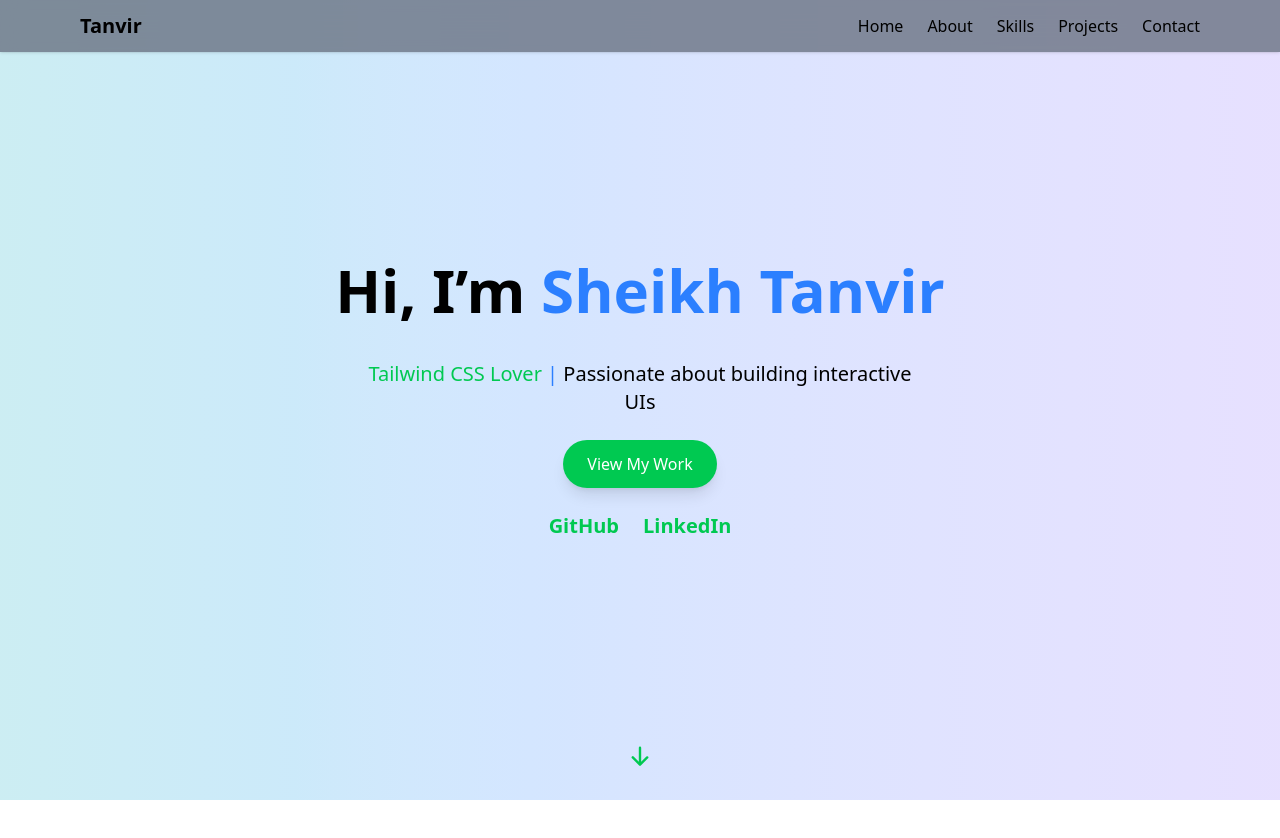
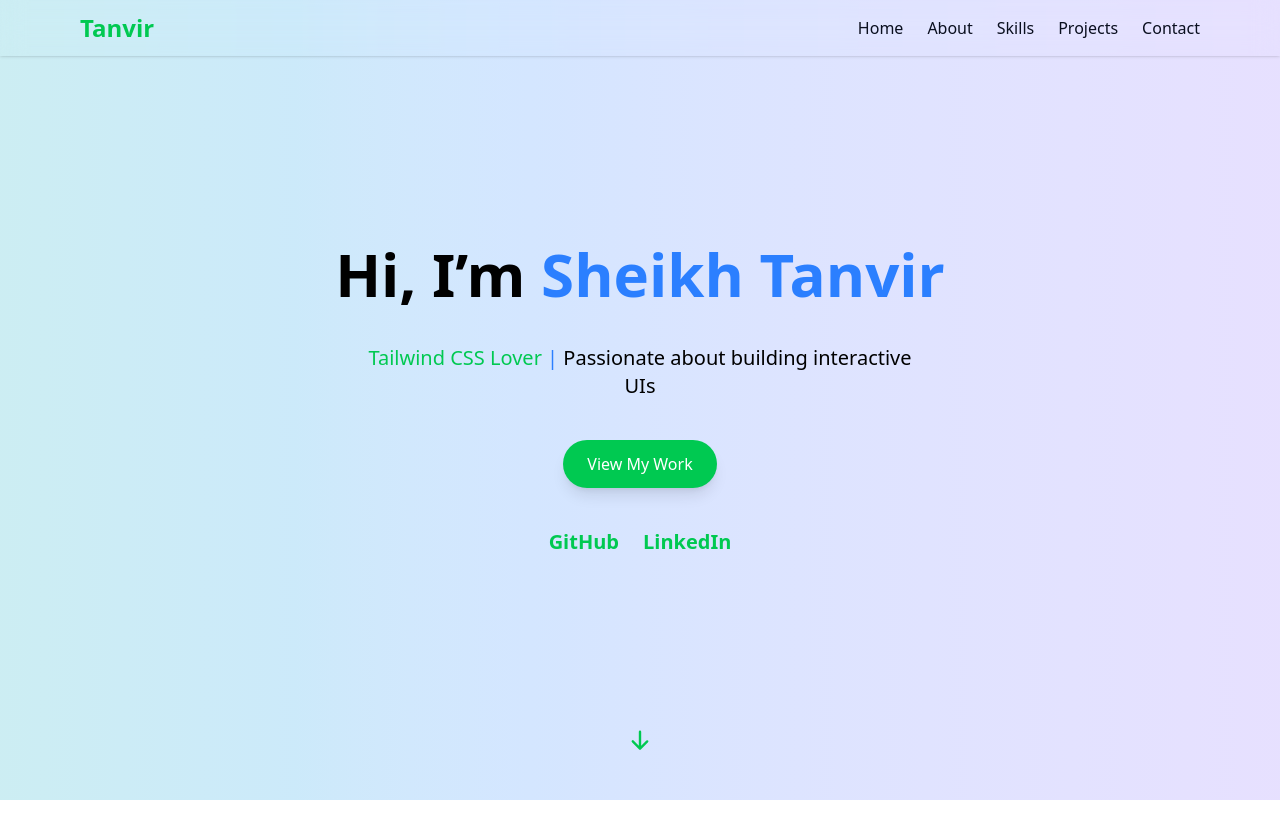
Before and after one commit to sktanvircse/my-portfolio, a Next.js app: page / in a window 1280 px wide. Shown: the top 838 px of the page. Built offline with nearby package versions, Linux system fonts and the light colour scheme.

Commit message:
Navbar that work

```diff
--- a/src/components/Hero.tsx
+++ b/src/components/Hero.tsx
@@ -1,5 +1,6 @@
 "use client";
 import { motion } from "framer-motion";
+import Link from "next/link";
 import { useEffect, useState } from "react";
 import { HiArrowDown } from "react-icons/hi";
 
@@ -47,32 +48,32 @@ export default function Hero() {
             <motion.a
                 href="#projects"
                 whileHover={{ scale: 1.1 }}
-                className="mt-6 px-6 py-3 bg-green-500 hover:bg-blue-500 rounded-full text-white shadow-lg"
+                className="mt-10 px-6 py-3 bg-green-500 hover:bg-blue-500 rounded-full text-white shadow-lg"
             >
                 View My Work
             </motion.a>
 
-            <div className="flex space-x-6 mt-6">
-                <a
+            <div className="flex space-x-6 mt-10">
+                <Link
                     href="https://github.com/sktanvircse"
                     target="_blank"
                     className="text-green-500 hover:text-blue-500 text-xl font-semibold"
                 >
                     GitHub
-                </a>
-                <a
+                </Link>
+                <Link
                     href="https://www.linkedin.com/in/sktanvirdev/"
                     target="_blank"
                     className="text-green-500 hover:text-blue-500 text-xl font-semibold"
                 >
                     LinkedIn
-                </a>
+                </Link>
             </div>
 
             <motion.div
                 animate={{ y: [0, 10, 0] }}
                 transition={{ repeat: Infinity, duration: 1 }}
-                className="absolute bottom-10 text-2xl text-green-500"
+                className="absolute bottom-14 text-2xl text-green-500"
             >
                 <HiArrowDown />
             </motion.div>
--- a/src/components/Navbar.tsx
+++ b/src/components/Navbar.tsx
@@ -1,6 +1,5 @@
 "use client";
 import Link from "next/link";
-
 
 export default function Navbar() {
     const links = [
@@ -10,14 +9,18 @@ export default function Navbar() {
         { href: "#projects", label: "Projects" },
         { href: "#contact", label: "Contact" },
     ];
+
     return (
-        <nav className="fixed top-0 left-0 w-full bg-gray-500/80 backdrop-blur-md shadow z-50">
+        <nav className="fixed top-0 left-0 w-full bg-background/80 backdrop-blur-md shadow z-50">
             <div className="max-w-6xl mx-auto px-4 py-3 flex justify-between items-center">
-                <h1 className="text-xl font-bold">Tanvir</h1>
+                {/* Logo / Name */}
+                <h1 className="text-2xl font-bold text-green-500">Tanvir</h1>
+
+                {/* Navigation Links */}
                 <div className="flex space-x-6">
                     {links.map((link) => (
                         <Link key={link.href} href={link.href} scroll={true}>
-                            <span className="cursor-pointer hover:text-teal-400 transition-colors">
+                            <span className="cursor-pointer text-[#0a0f1f] hover:text-blue-500 transition-colors duration-300">
                                 {link.label}
                             </span>
                         </Link>
```
